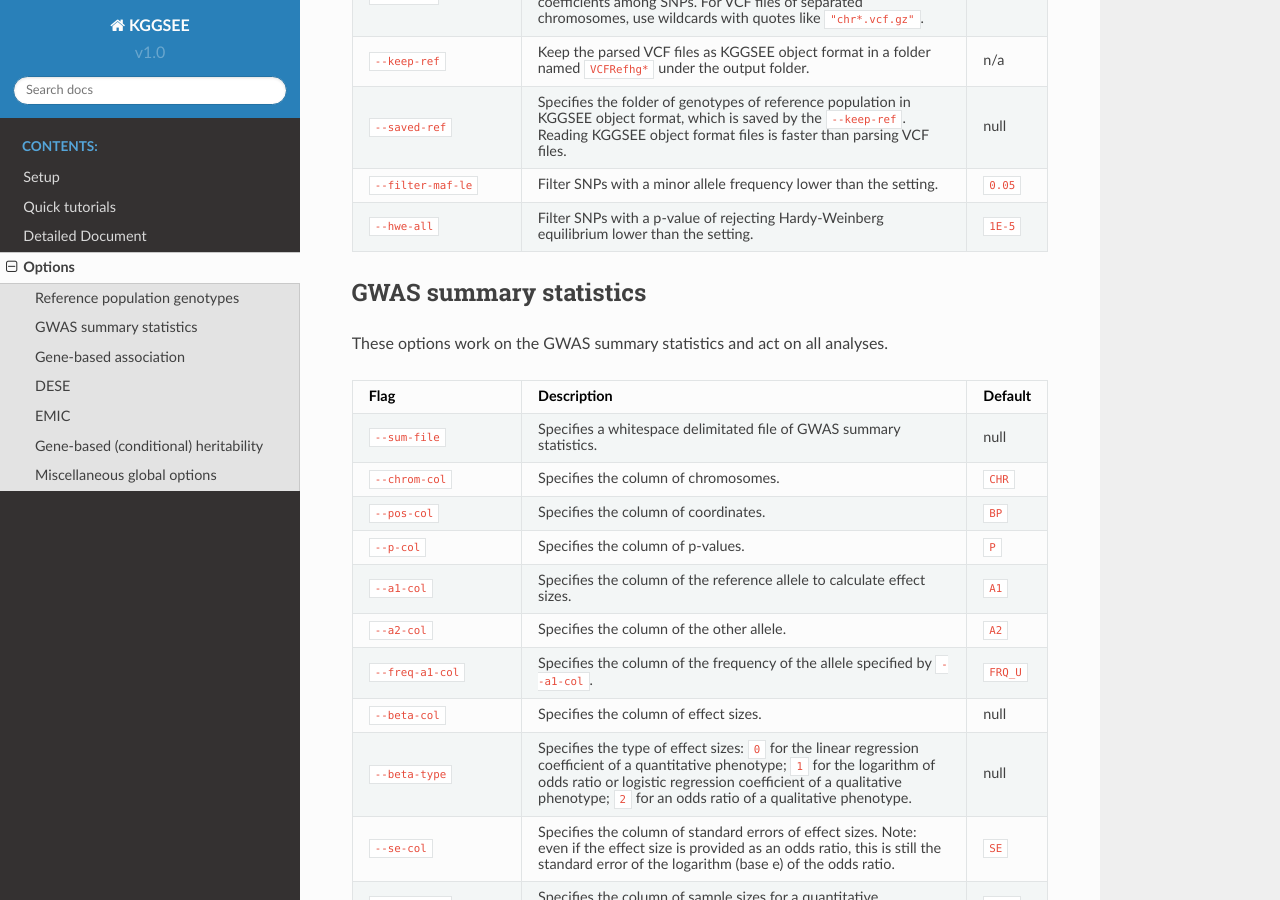
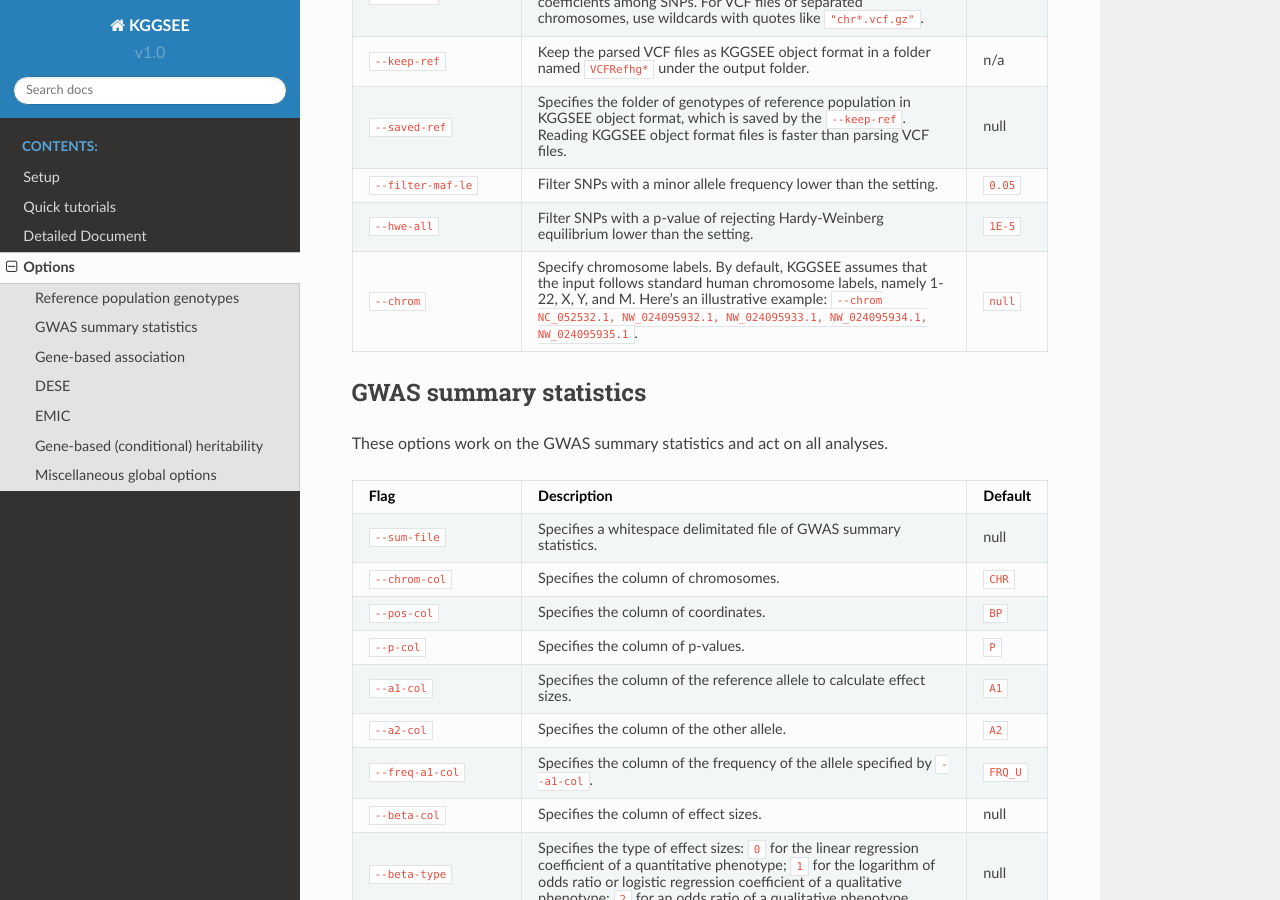
Before and after one commit to pmglab/KGGSEE, a Sphinx documentation site: the page built from doc/source/options.rst, in a window 1280 px wide and 900 px high, scrolled down 559 px. Built offline with Sphinx 7.4.7 and the Read the Docs theme 2.0.0, drawn with Linux system fonts in a browser that asks for light colours.

Commit message:
add --chrom

```diff
--- a/doc/source/options.rst
+++ b/doc/source/options.rst
@@ -41,6 +41,9 @@
     * - ``--hwe-all``
       - Filter SNPs with a p-value of rejecting Hardy-Weinberg equilibrium lower than the setting.
       - ``1E-5``
+    * - ``--chrom``
+      - Specify chromosome labels. By default, KGGSEE assumes that the input follows standard human chromosome labels, namely 1-22, X, Y, and M. Here's an illustrative example: ``--chrom NC_052532.1, NW_024095932.1, NW_024095933.1, NW_024095934.1, NW_024095935.1``.
+      - ``null``
 
 .. _option_gwas:
 
```
